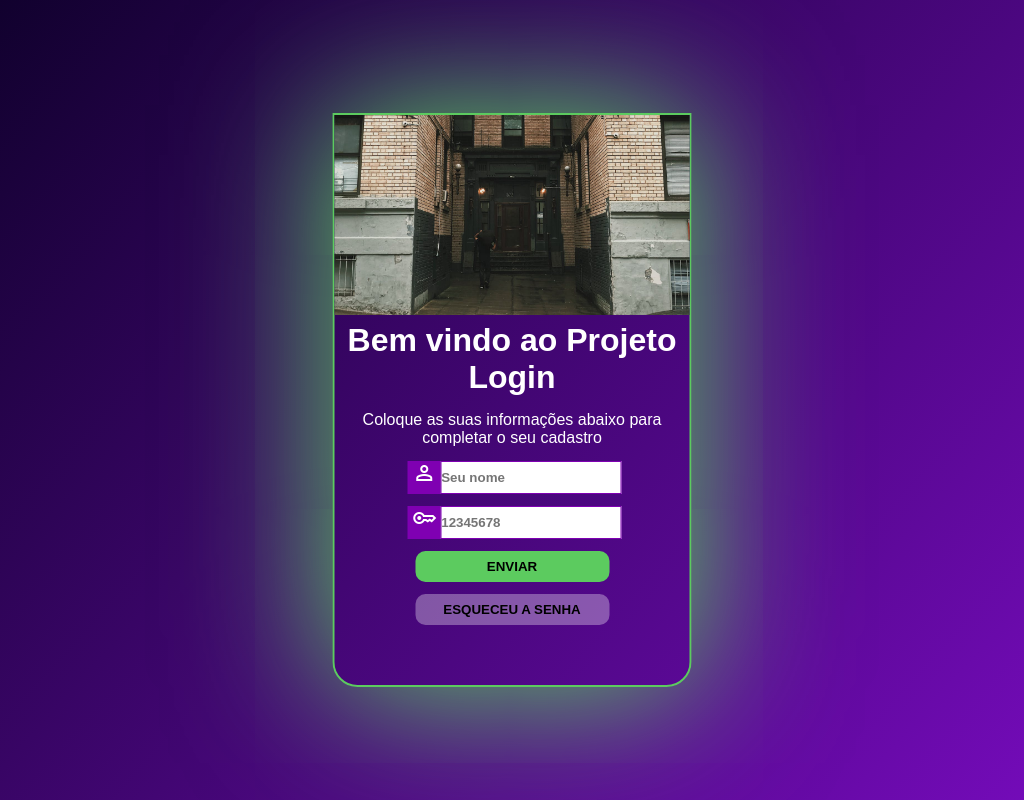
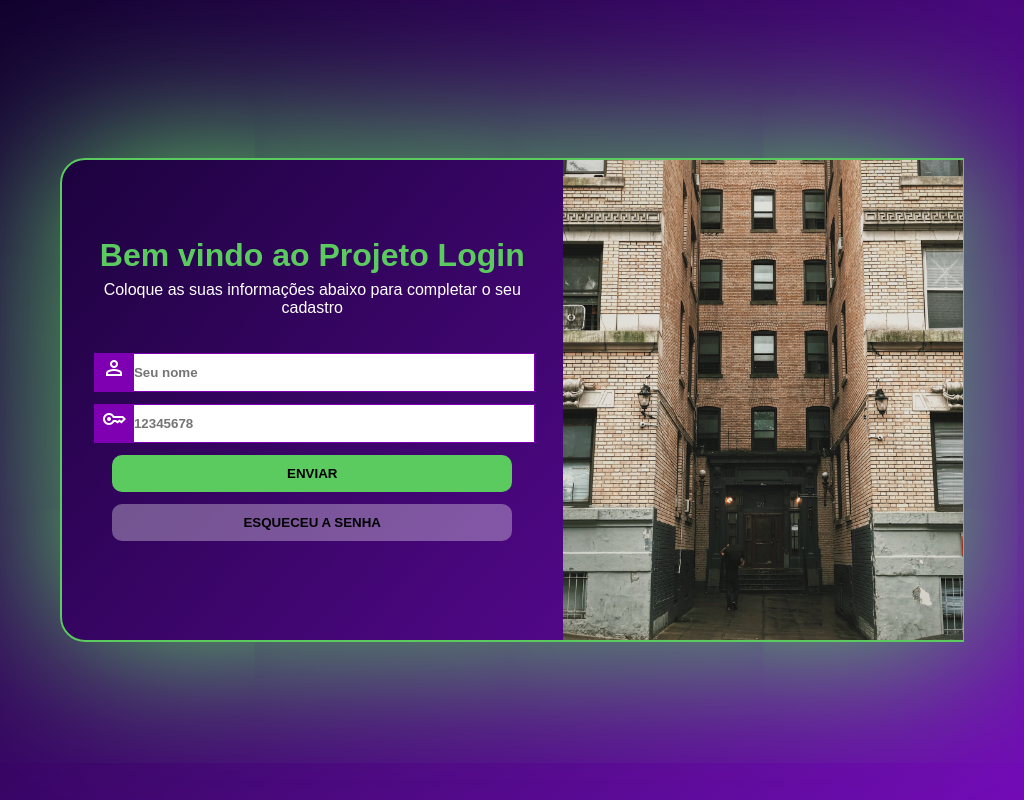
Before and after one commit to BielGSouza/projeto-login, a plain HTML site: page index.html in a window 1024 px wide. Drawn offline with nearby package versions, Linux system fonts and the light colour scheme.

Commit message:
Celular/Tablet/Laptop CSS pronto

```diff
--- a/estilos/media-queries.css
+++ b/estilos/media-queries.css
@@ -3,8 +3,9 @@
 /*tablets*/
 
 @media  screen and (min-width: 768px) and (max-width: 992px) {
+
     main{
-
+        height: 620px;
     }
 
     #imagem{
@@ -13,10 +14,63 @@
 
     input, #enviar, #lembrar{
         display: inline-block;
-        width: 330px;
+        width: 300px;
     }
+
 }
+
+/* Desktop/Laptop */
 
 @media screen and (min-width:992px) and (max-width:1200px) {
 
+
+
+    main{
+        width: 900px;
+        height: 480px;
+        border-radius: 25px 0px 0px 25px;
+        box-shadow: 0px 0px 158px 8px #5ccb5f;
+    }
+
+    #formulario{
+        display: inline-block;
+        position: relative;
+        bottom: 113px;
+        left: -402px;
+        width: 450px;
+    }
+
+    main > div > p{
+        padding-bottom: 30px;
+    }
+
+
+
+    input, #enviar, #lembrar{
+        display: inline-block;
+        width: 400px;
+        height: 37px;
+    }
+
+    #span{
+        width: 39px;
+        height: 50px;
+    }
+
+    #imagem{
+        display: inline-block;
+        position: relative;
+        left: 478px;
+        width: 400px;
+        height: 480px;
+    }
+
+   fieldset{
+    margin-top: 20px;
+    border: none;
+   }
+
+    .material-symbols-outlined{
+        padding: 3px;
+    }
 }
--- a/estilos/style.css
+++ b/estilos/style.css
@@ -30,7 +30,7 @@ main{
     border-radius: 0px 0px 25px 25px;
     text-align: center;
     border: 2px solid var(--cor-4);
-    box-shadow: 0px 0px 150px 8px var(--cor-4);
+    box-shadow: 0px 0px 158px 8px var(--cor-4);
 
     position: relative;
     left: 50%;
@@ -49,7 +49,7 @@ main{
 }
 
 h1{
-    color: white;
+    color: #5ccb5f;
     padding: 7px;
 }
 
--- a/index.html
+++ b/index.html
@@ -13,12 +13,12 @@
         <div id="imagem">
 
         </div>
+        <div id="formulario">
             <h1>Bem vindo ao Projeto Login</h1>
             <p>Coloque as suas informações abaixo para completar o seu cadastro</p>
-        <div id="formulario">
             <form action="login.html" method="post" autocomplete="on">
                 <p>
-                    <label for="inome" ><span class="material-symbols-outlined">person</span></label>
+                    <label for="inome"><span class="material-symbols-outlined">person</span></label>
                     <input type="text" name="nome" id="inome" autocomplete="name" required maxlength="20" placeholder="Seu nome" class="cnome">
                 </p>
                 <p>
```
Lines whose indentation alone changed are shown as unchanged.
